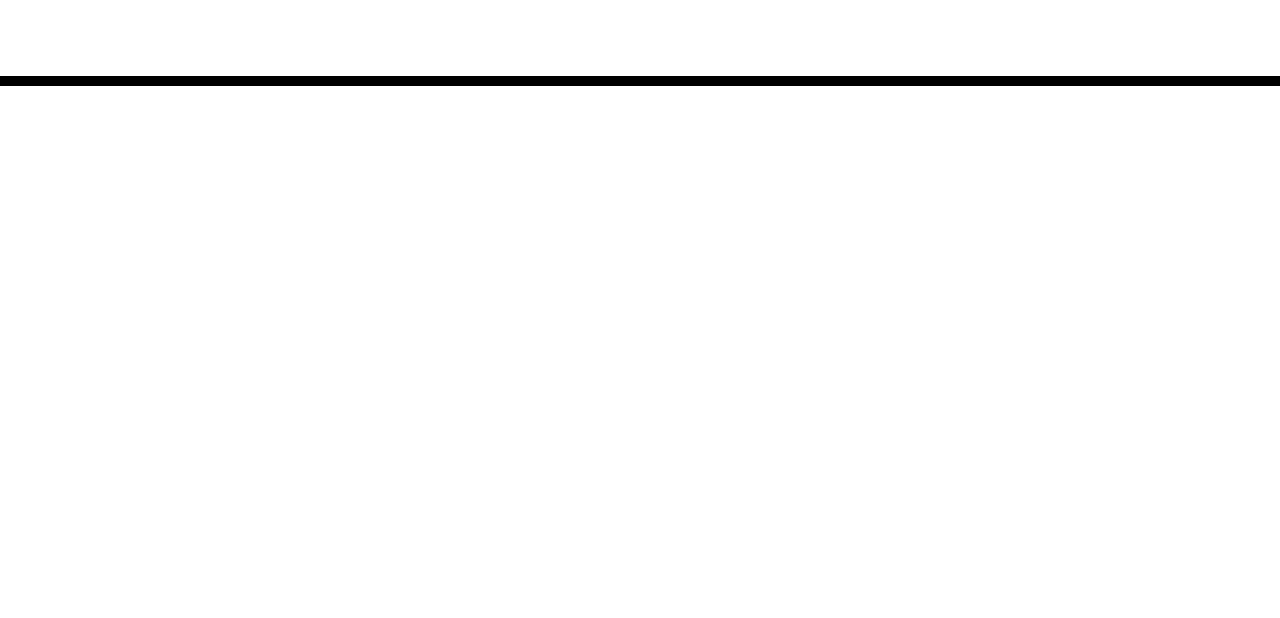
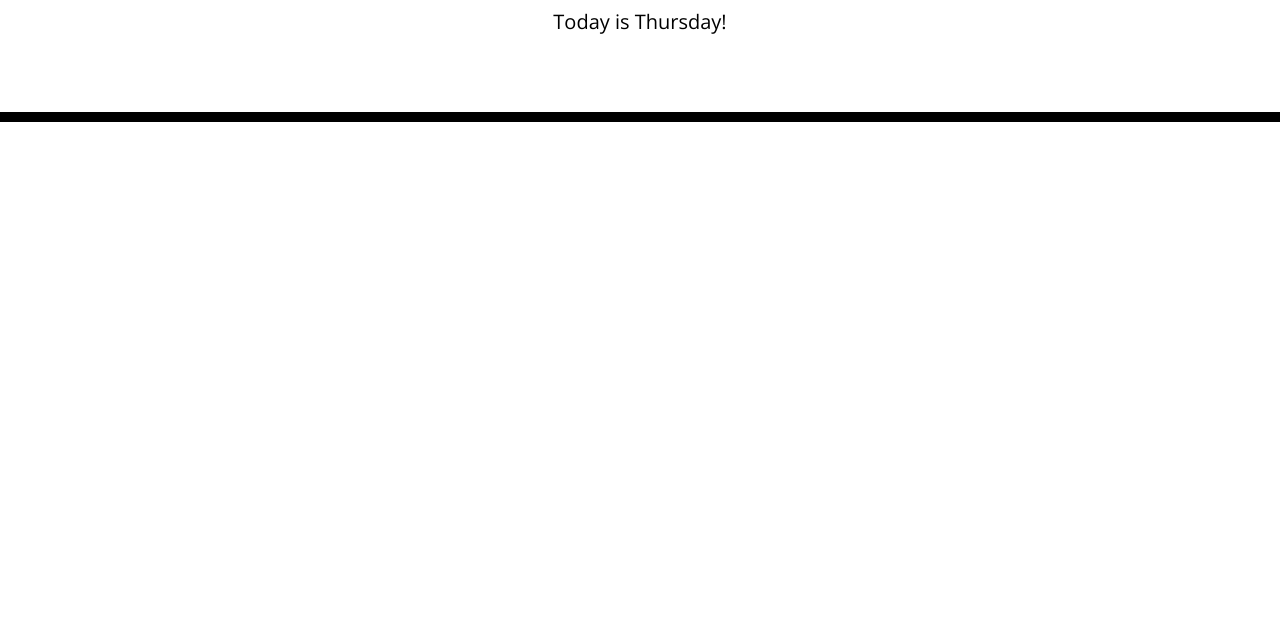
Before and after one commit to CobyPear/DayPlanner, a plain HTML site: page index.html in a window 1280 px wide. Shown: the part 182-800 px from the top of the page. Drawn offline with nearby package versions, Linux system fonts and the light colour scheme.

```diff
--- a/index.html
+++ b/index.html
@@ -34,5 +34,6 @@
 
     <script src="https://code.jquery.com/jquery-3.4.1.min.js"></script>
     <script src="https://cdnjs.cloudflare.com/ajax/libs/moment.js/2.24.0/moment.min.js"></script>
+    <script src="script.js"></script>
   </body>
 </html>
--- a/script.js
+++ b/script.js
@@ -0,0 +1,51 @@
+// current day is displayed at top of calendar
+// timeblocks for 9-5 are omnipresent
+// timeblock is color coded: grey-past, red-present, green-future
+// timeblocks are forms that allow the user to write text on them
+    // each timeblock has a save button on the right side that stores the form data into localStorage
+
+/*
+USE CASES:
+    1) User adds text to timeblock
+        a) user clicks the save button for that timeblock, expecting the content to be there next time the page is loaded
+    2) user removes text from timeblock
+        b) user clicks the save button for that timeblock, expecting the content removed to NOT be there next time the page is loaded
+*/
+
+// VARIABLES
+
+// current day
+var today = $('#currentDay');
+today.text(moment().format("[Today is] dddd[!]"));
+
+// timeblocks
+
+//
+
+
+// FUNCTIONS
+// (I dont think we need any explicit functions. we'll handle them in the EVENT LISTENERS)
+// maybe we need a function to populate the time blocks
+    function timeblockPopulator() {
+        // for each hour between 9 and 5,
+        // create an element with the appropriate classes...
+        // ... and append them to div.container.
+    }
+
+
+
+// EVENT LISTENERS
+// Save button on click
+    // when the button is pressed, save the data from the input box/form to local storage
+
+// color change of timeblock depending on time of day
+    // for each block...
+    // default time to future.
+    // if time is present, add remove future class
+        // add present class
+    // if time is past, add remove present class
+        // add past class
+
+
+
+// ????
```
Also changed, not shown: 1 other file.
